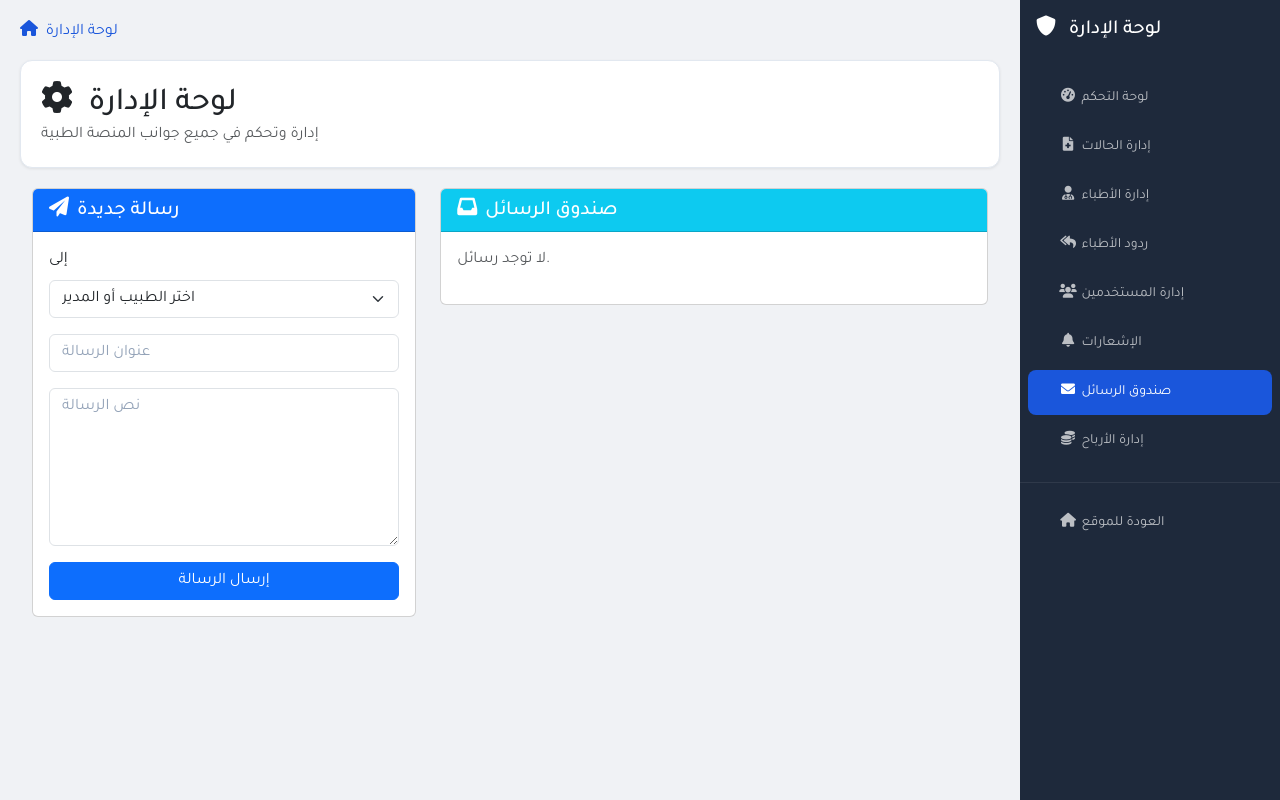
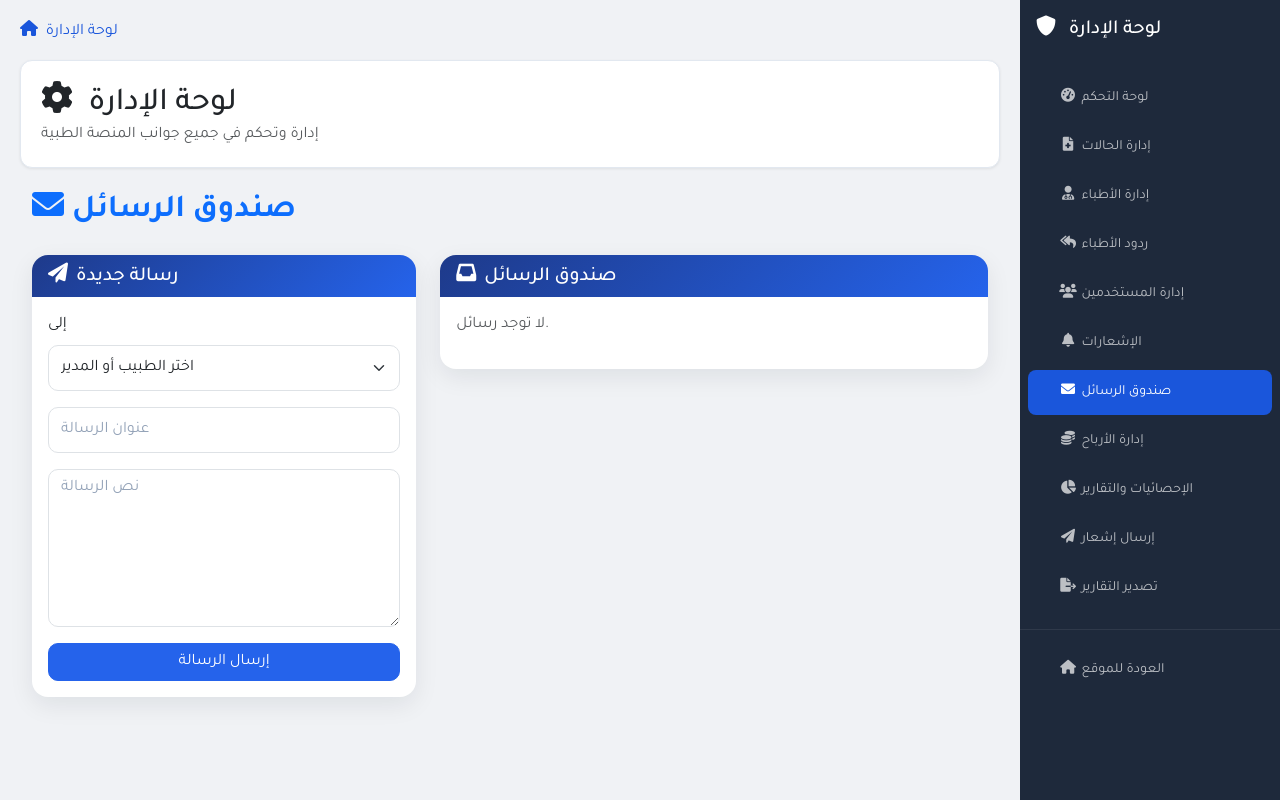
Before and after one commit to AhmedAliAliaaaaaaa/Medical-Platform, a Django app: page /admin-panel/messages/ in a window 1280 px wide. Run offline with Django 5.2, Linux system fonts and the light colour scheme; a user stored in the database is signed in; data comes from the database, SQL or seed files in the repository; data that the repository does not hold is empty.

Commit message:
Unify admin sidebar and special pages layout
Co-authored-by: Copilot <223556219+Copilot@users.noreply.github.com>

```diff
--- a/templates/admin_panel/base.html
+++ b/templates/admin_panel/base.html
@@ -102,6 +102,24 @@
                        href="{% url 'admin_panel:earnings' %}">
                         <i class="fas fa-coins"></i>
                         إدارة الأرباح
+                    </a>
+
+                    <a class="nav-link {% if request.resolver_match.url_name == 'statistics' %}active{% endif %}"
+                       href="{% url 'admin_panel:statistics' %}">
+                        <i class="fas fa-chart-pie"></i>
+                        الإحصائيات والتقارير
+                    </a>
+
+                    <a class="nav-link {% if request.resolver_match.url_name == 'send_notification' %}active{% endif %}"
+                       href="{% url 'admin_panel:send_notification' %}">
+                        <i class="fas fa-paper-plane"></i>
+                        إرسال إشعار
+                    </a>
+
+                    <a class="nav-link {% if request.resolver_match.url_name == 'export_reports' %}active{% endif %}"
+                       href="{% url 'admin_panel:export_reports' %}">
+                        <i class="fas fa-file-export"></i>
+                        تصدير التقارير
                     </a>
 
                     <hr class="my-3" style="border-color: rgba(255,255,255,0.3);">
--- a/templates/admin_panel/earnings.html
+++ b/templates/admin_panel/earnings.html
@@ -1,4 +1,4 @@
-{% extends 'base.html' %}
+{% extends 'admin_panel/base.html' %}
 {% load i18n %}
 
 {% block title %}إدارة الأرباح - لوحة الإدارة{% endblock %}
@@ -45,7 +45,7 @@
 </style>
 {% endblock %}
 
-{% block content %}
+{% block admin_content %}
 <div class="container-fluid py-4">
     <div class="earnings-page" dir="rtl">
         <div class="d-flex justify-content-between align-items-center mb-4">
--- a/templates/admin_panel/messages.html
+++ b/templates/admin_panel/messages.html
@@ -3,8 +3,23 @@
 
 {% block title %}صندوق الرسائل - لوحة الإدارة{% endblock %}
 
+{% block extra_css %}
+<style>
+    .admin-messages-page .card,
+    .admin-messages-page .message-card { border: 0; border-radius: 16px; box-shadow: 0 8px 24px rgba(15, 23, 42, .08); }
+    .admin-messages-page .card-header { border: 0; border-radius: 16px 16px 0 0 !important; background: linear-gradient(135deg, #1E3A8A 0%, #2563eb 100%) !important; }
+    .admin-messages-page .message-card { border: 1px solid #edf1f7 !important; border-radius: 14px !important; }
+    .admin-messages-page .form-control,
+    .admin-messages-page .form-select { border-radius: 10px; min-height: 46px; }
+    .admin-messages-page .btn-primary { background: #2563eb; border-color: #2563eb; border-radius: 10px; }
+</style>
+{% endblock %}
+
 {% block admin_content %}
-<div class="container-fluid">
+<div class="container-fluid admin-messages-page">
+    <div class="d-flex align-items-center justify-content-between mb-4">
+        <h2 class="mb-0 fw-bold text-primary"><i class="fas fa-envelope me-2"></i>صندوق الرسائل</h2>
+    </div>
     <div class="row g-4">
         <div class="col-lg-5">
             <div class="card">
```
